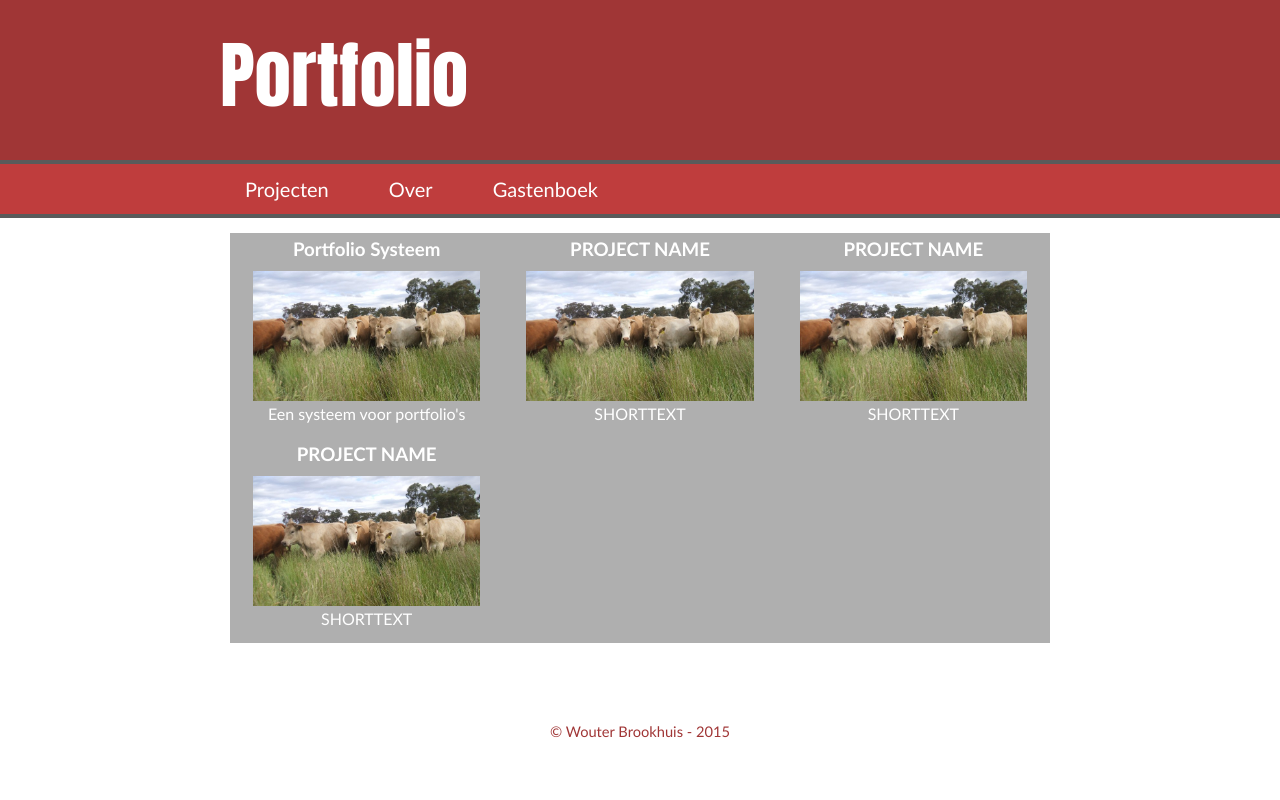
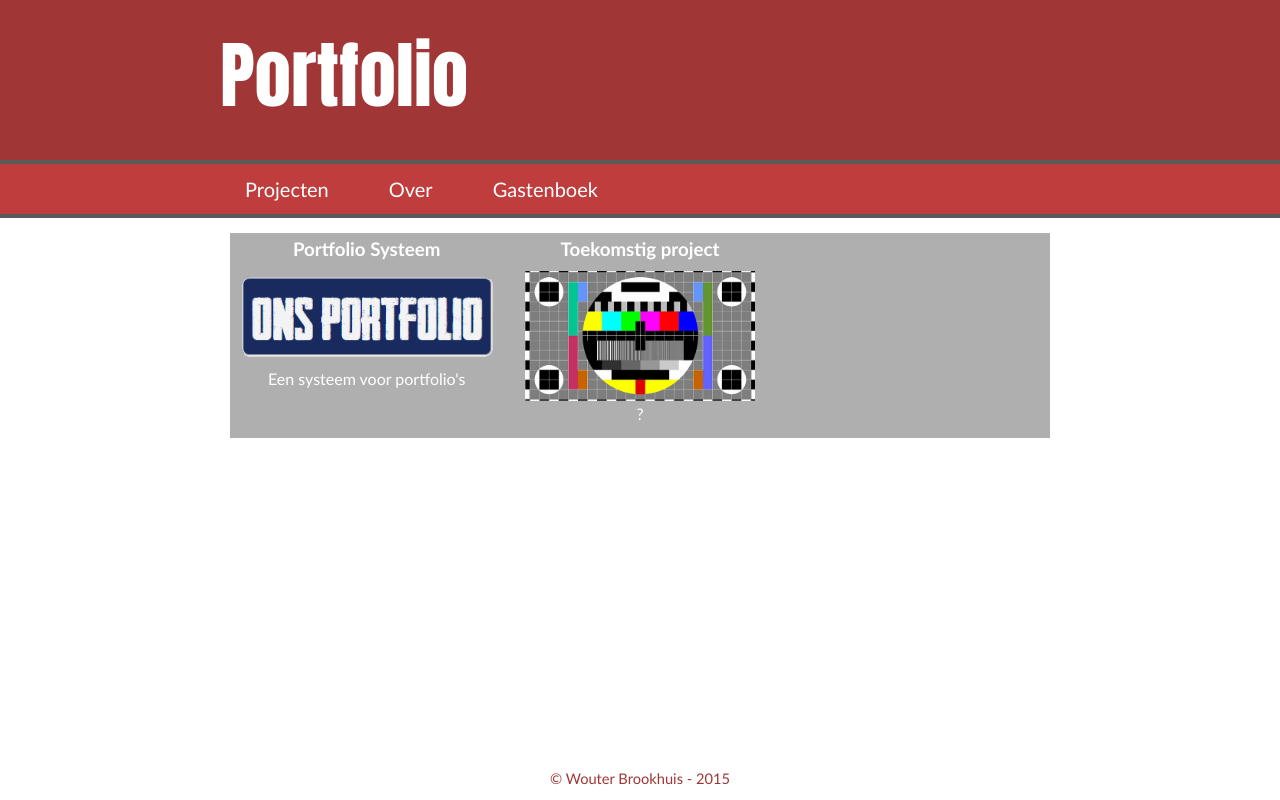
Before and after one commit to WouterBrookhuis/Portfolio-Website, a PHP site: page /index.php in a window 1280 px wide. Run offline with PHP 8.4, Linux system fonts and the light colour scheme.

Commit message:
UP
ASASSA

```diff
--- a/inc/projects.php
+++ b/inc/projects.php
@@ -9,12 +9,20 @@ $projectDummy = ["name" => "PROJECT NAME",
     "longText" => "<p>LONGTEXT</p>"];
 
 $projectPFS = ["name" => "Portfolio Systeem",
+    "image" => "images/pfsys.png",
+    "label" => "Groepsproject, Jaar 1",
+    "shortText" => "Een systeem voor portfolio's",
+    "longText" => "<p>Het project portfolio systeem was een groepsproject in het eerste jaar van de opleiding. Het omvatte het maken van een portfolio systeem waarop een student een portfolio bij kan houden. Dit bevat zowel opdrachten voor studieloopbaanbegeleiding als een showcase zoals dit.</p>"
+    . "<p>Voor het project heb ik voornamelijk backend code gemaakt, waaronder het beoordelingssysteem voor materialen. Ook veel andere overzichten en admin functionaliteiten zijn door mij gemaakt. Daarnaast heb ik dit showcase deel gemaakt, wat onderdeel was van de opdracht.</p>"];
+
+$projectBot = ["name" => "Toekomstig project",
     "image" => "images/test-image.jpg",
     "label" => "Groepsproject, Jaar 1",
-    "shortText" => "Een systeem voor portfolio's",
-    "longText" => "<p>Het project portfolio systeem was een groepsproject in het eerste jaar van de opleiding. Het omvatte het maken van een portfolio systeem waarop een student een portfolio bij kan houden. Dit zijn zowel opdrachten voor studieloopbaanbegeleiding als een showcase zoals dit.</p>"
-    . "<p>Voor het project heb ik voornamelijk backend code gemaakt, waaronder het beoordelingssysteem voor materialen. Ook veel andere overzichten en admin functionaliteiten zijn door mij gemaakt. Daarnaast heb ik dit showcase deel gemaakt, wat onderdeel was van de opdracht.</p>"];
-$projectsArray = [$projectPFS, $projectDummy, $projectDummy, $projectDummy];
+    "shortText" => "?",
+    "longText" => "<p>Nog niet begonnen</p>"];
+
+
+$projectsArray = [$projectPFS, $projectBot];
 
 function prlink($name){
     return 'project.php?project=' . urlencode($name);
--- a/js/menu.js
+++ b/js/menu.js
@@ -9,6 +9,7 @@ var menuNormalTop;
 var shouldShowShowcaseMenu = false;
 var showcaseMenuList;
 var showcaseMenuItems;
+var targetContentMinHeight = 0;
 
 $(document).ready(function(){
     $(".menuLi").each(function(){
@@ -44,13 +45,23 @@ $(document).ready(function(){
     $(window).resize(function(){
         calcMenuSize();
         calcMenuPosition();
+        updateContentMinHeight();
     });
     $(window).scroll(calcMenuPosition);
 
 
     calcMenuSize();
     calcMenuPosition();
+    updateContentMinHeight();
 });
+
+function updateContentMinHeight()
+{
+    var h = window.innerHeight;
+    targetContentMinHeight = (h - $("#pageHeader").outerHeight() - $("#pageMenu").outerHeight() - $("#pageFooter").outerHeight());
+    console.log(targetContentMinHeight);
+    $("#content").css("min-height", targetContentMinHeight + "px");
+}
 
 function calcMenuSize()
 {
--- a/style.css
+++ b/style.css
@@ -191,7 +191,6 @@ a{
 
 #aboutTextArea{
     max-width: 600px;
-    background-color: yellow;
 }
 
 /*
```
Also changed, not shown: images/pfsys.png (added), images/test-image.jpg, images/test-image.png (deleted).
